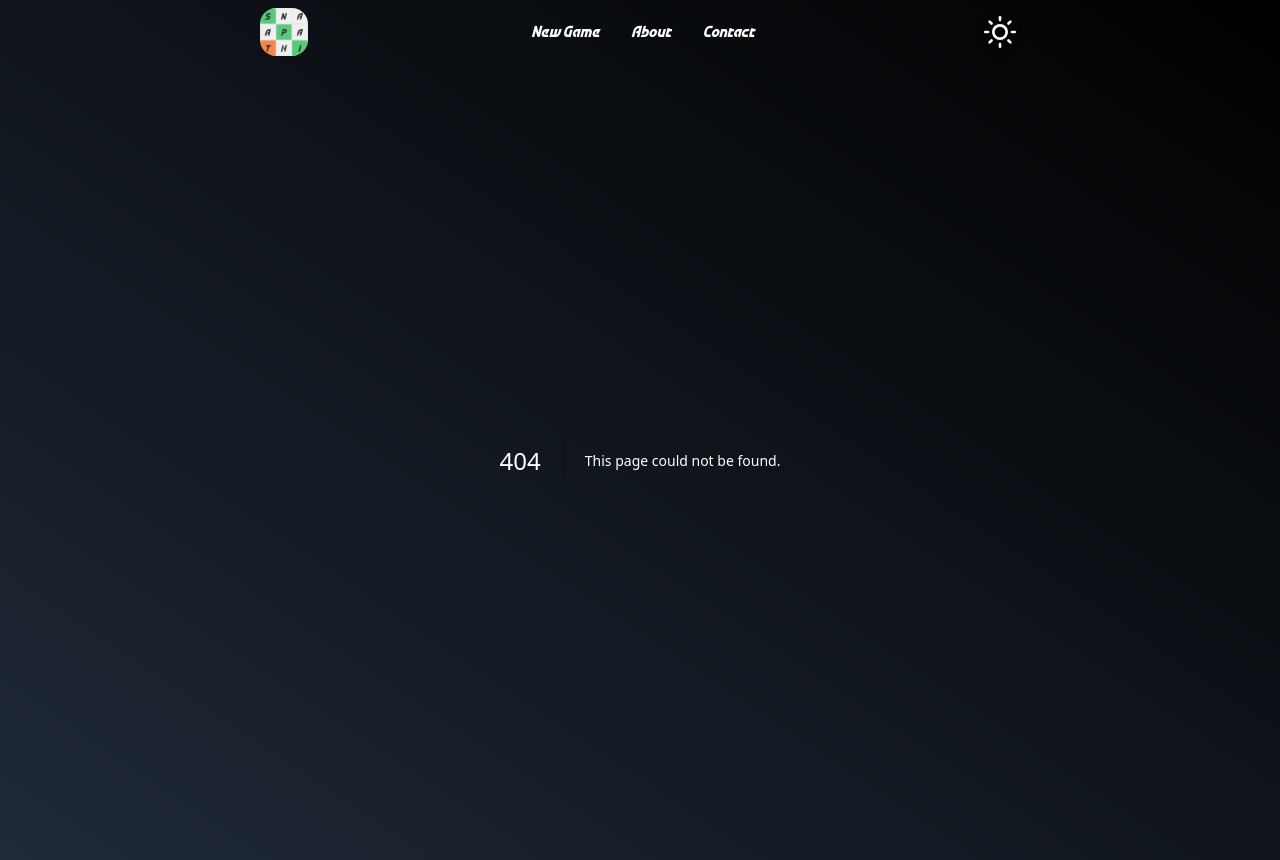
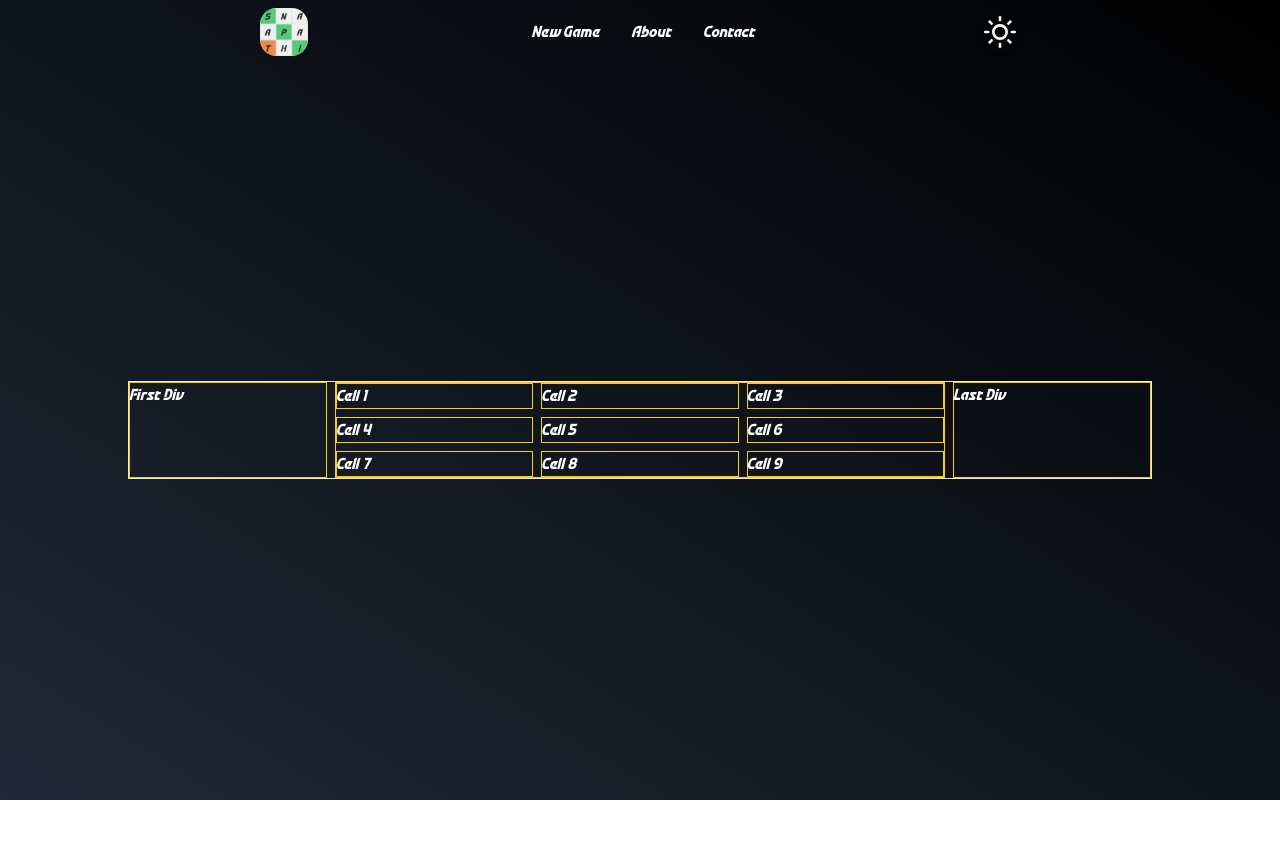
Before and after one commit to AymanAkashi/wordly, a Next.js app: page /home in a window 1280 px wide. Before the commit this address had no page. After the commit the page ends 800 px from the top, so only its background shows below. Built offline with nearby package versions, Linux system fonts and the light colour scheme.

Commit message:
wip: setuping the home page

```diff
--- /dev/null
+++ b/app/api/matching/route.ts
@@ -0,0 +1,18 @@
+import { NextRequest, NextResponse } from "next/server";
+
+import { socket } from "@/client/client-io";
+
+export async function GET(req: NextRequest, res: NextResponse) {
+    try {
+        // do something you need to do in the backend
+        // (like database operations, etc.)
+
+        console.log("Sync Process Started");
+        socket.emit("message1", "Sync Process Completed");
+
+        return NextResponse.json({ data: "Success" }, { status: 200 });
+    } catch (error) {
+        console.error("Error:", error);
+        return NextResponse.json({ error: error }, { status: 200 });
+    }
+}
--- /dev/null
+++ b/app/home/page.tsx
@@ -0,0 +1,62 @@
+import React from "react";
+
+const Container = ({ children }: { children: React.ReactNode }) => {
+    return (
+        <div className="w-4/5 h-full flex justify-center items-center m-auto border">
+            {children}
+        </div>
+    );
+};
+
+const GameMode = () => {
+    return (
+        <div className="grid grid-cols-5 grid-rows-3 gap-2 w-full h-full">
+            <div className="col-span-1 row-span-3 border border-yellow-400">
+                First Div
+            </div>
+            {/* Render 9 cells inside the middle div */}
+            <div className="col-span-3 row-span-3 border border-yellow-400 grid grid-rows-3 grid-cols-3 gap-2">
+                <div className="col-span-1 row-span-1 border border-yellow-400">
+                    Cell 1
+                </div>
+                <div className="col-span-1 row-span-1 border border-yellow-400">
+                    Cell 2
+                </div>
+                <div className="col-span-1 row-span-1 border border-yellow-400">
+                    Cell 3
+                </div>
+                <div className="col-span-1 row-span-1 border border-yellow-400">
+                    Cell 4
+                </div>
+                <div className="col-span-1 row-span-1 border border-yellow-400">
+                    Cell 5
+                </div>
+                <div className="col-span-1 row-span-1 border border-yellow-400">
+                    Cell 6
+                </div>
+                <div className="col-span-1 row-span-1 border border-yellow-400">
+                    Cell 7
+                </div>
+                <div className="col-span-1 row-span-1 border border-yellow-400">
+                    Cell 8
+                </div>
+                <div className="col-span-1 row-span-1 border border-yellow-400">
+                    Cell 9
+                </div>
+            </div>
+            <div className="col-span-1 row-span-3 border border-yellow-400">
+                Last Div
+            </div>
+        </div>
+    );
+};
+
+const page = () => {
+    return (
+        <Container>
+            <GameMode />
+        </Container>
+    );
+};
+
+export default page;
```
